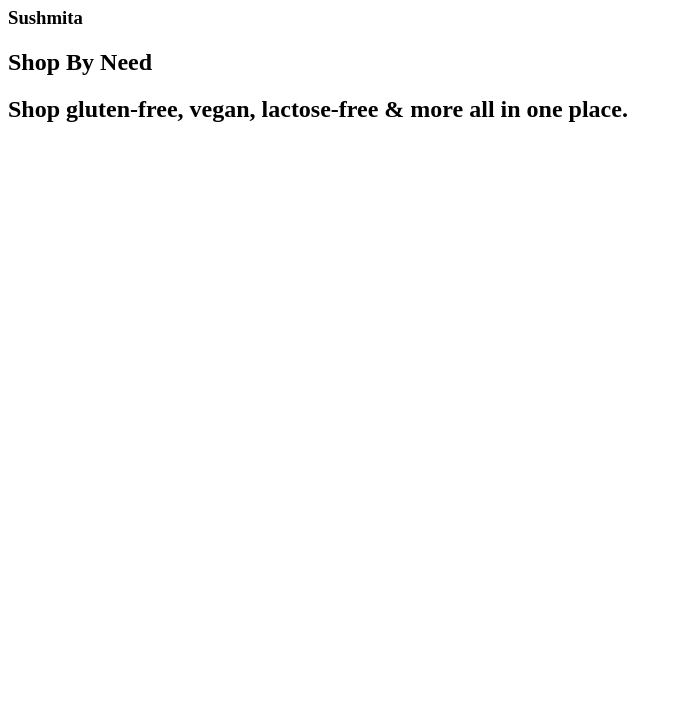
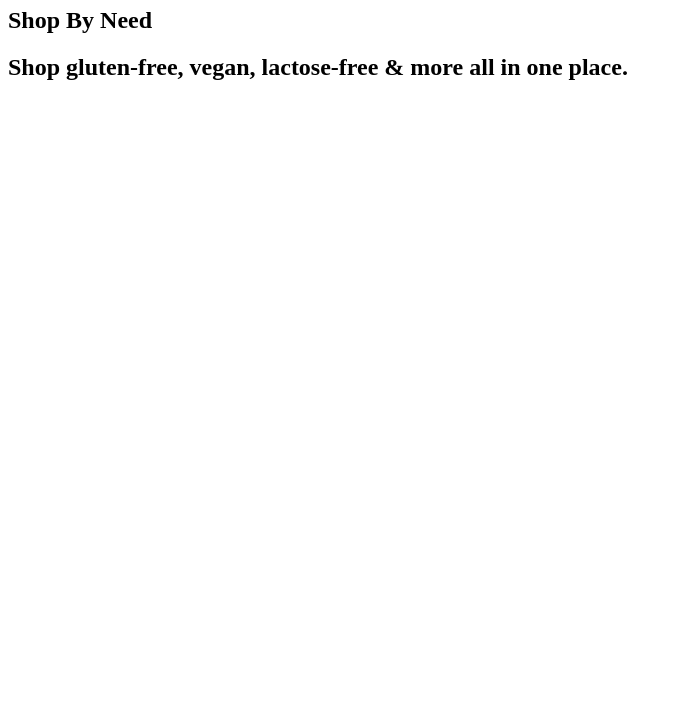
Before and after one commit to Tanisha2108Mittal/HealthOra, a plain HTML site: page index.html in a window 1280 px wide. Shown: the part 99-800 px from the top of the page, without its empty margins (0-682 px from the left). Drawn offline with Linux system fonts and the light colour scheme.

```diff
--- a/index.html
+++ b/index.html
@@ -14,7 +14,6 @@
         <i class="fa-solid fa-cart-shopping"></i>
         <i class="fa-regular fa-user"></i>
         <h1>Discover Healthier Choices, Every Day..</h1>
-        <h3>Sushmita</h3>
         <h2>Shop By Need</h2>
         <h2>Shop gluten-free, vegan, lactose-free & more  all in one place.</h2>
 </body>
```
Also changed, not shown: Screenshot 2025-09-13 000330.png (added).
